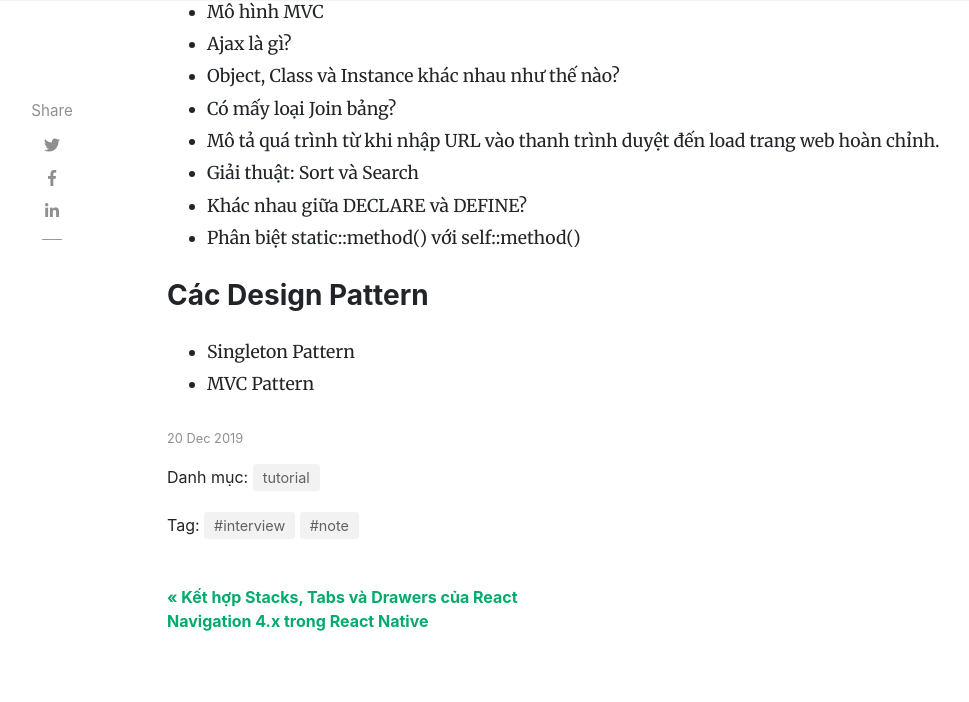
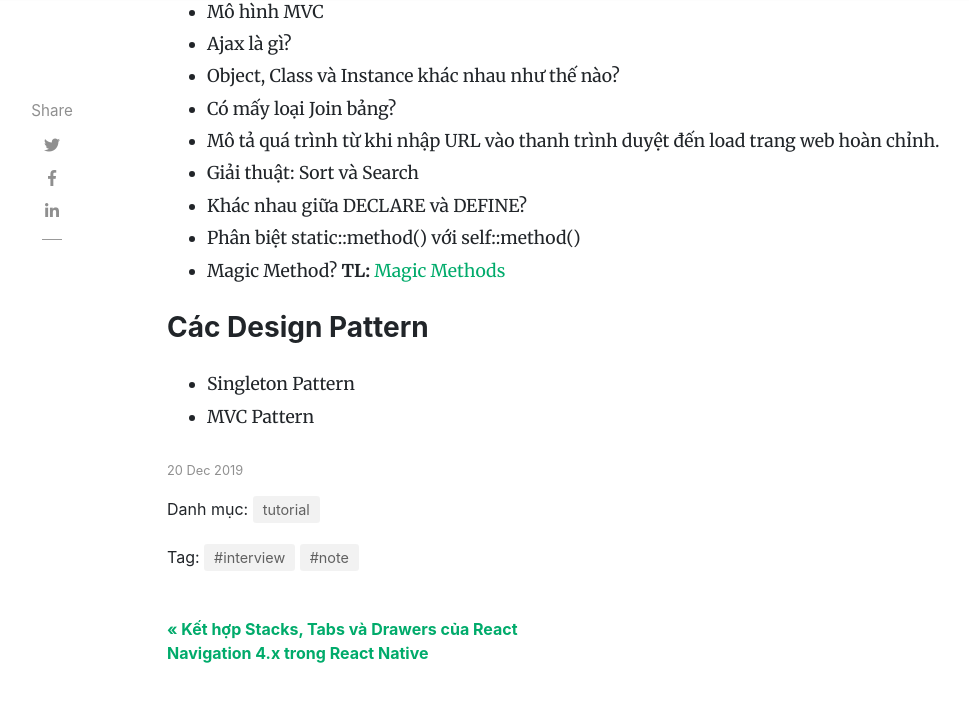
Before and after one commit to tuitucode/tuitucode.github.io, a Jekyll site: the page built from _posts/2019-12-20-kinh-nghiem-phong-van.md, in a window 1280 px wide and 900 px high, scrolled down 1328 px, cut to the strip 0-726 px from the top of the window. Shown: the top 702 px of the strip, without its empty margins (118-1087 px from the left). Built offline with Jekyll 4.4.1, drawn with Linux system fonts in a browser that asks for light colours; nearby versions of some CDN libraries; comment, search, counter and statistics services are not loaded.

Commit message:
Update 2019-12-20-kinh-nghiem-phong-van.md

```diff
--- a/_posts/2019-12-20-kinh-nghiem-phong-van.md
+++ b/_posts/2019-12-20-kinh-nghiem-phong-van.md
@@ -29,6 +29,8 @@
 - Giải thuật: Sort và Search
 - Khác nhau giữa DECLARE và DEFINE?
 - Phân biệt static::method() với self::method()
+- Magic Method?
+ **TL:** [Magic Methods](https://dzone.com/articles/9-magic-methods-php-0)
 
 ### Các Design Pattern
 - Singleton Pattern
```
